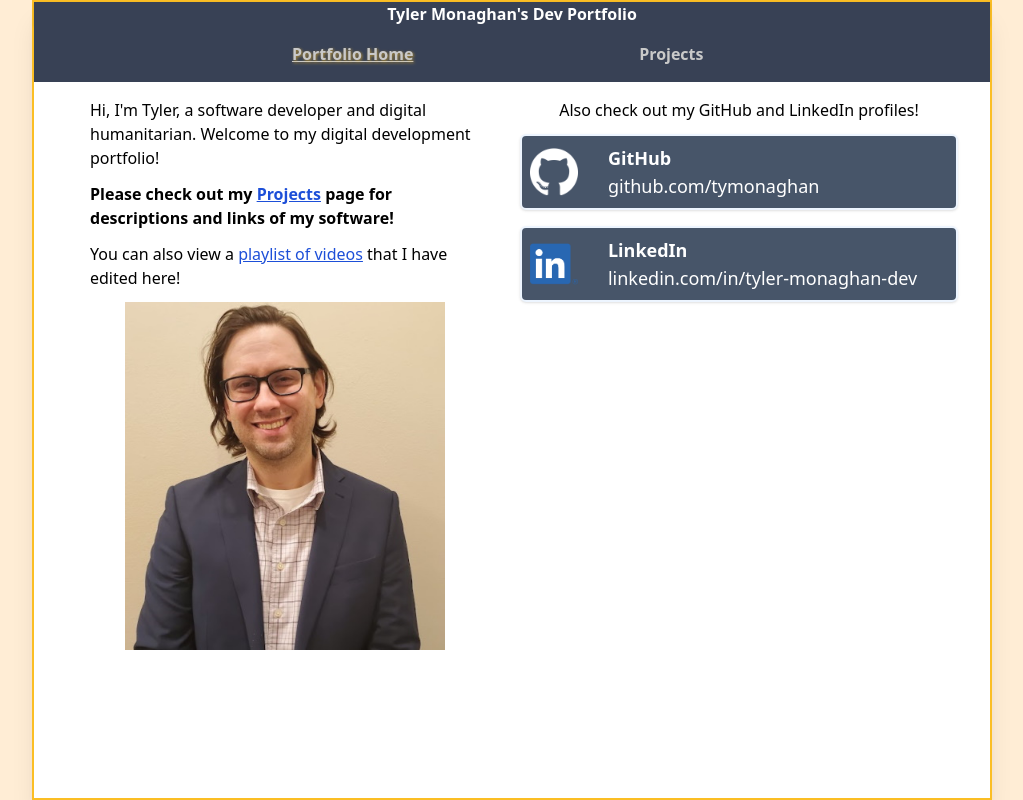
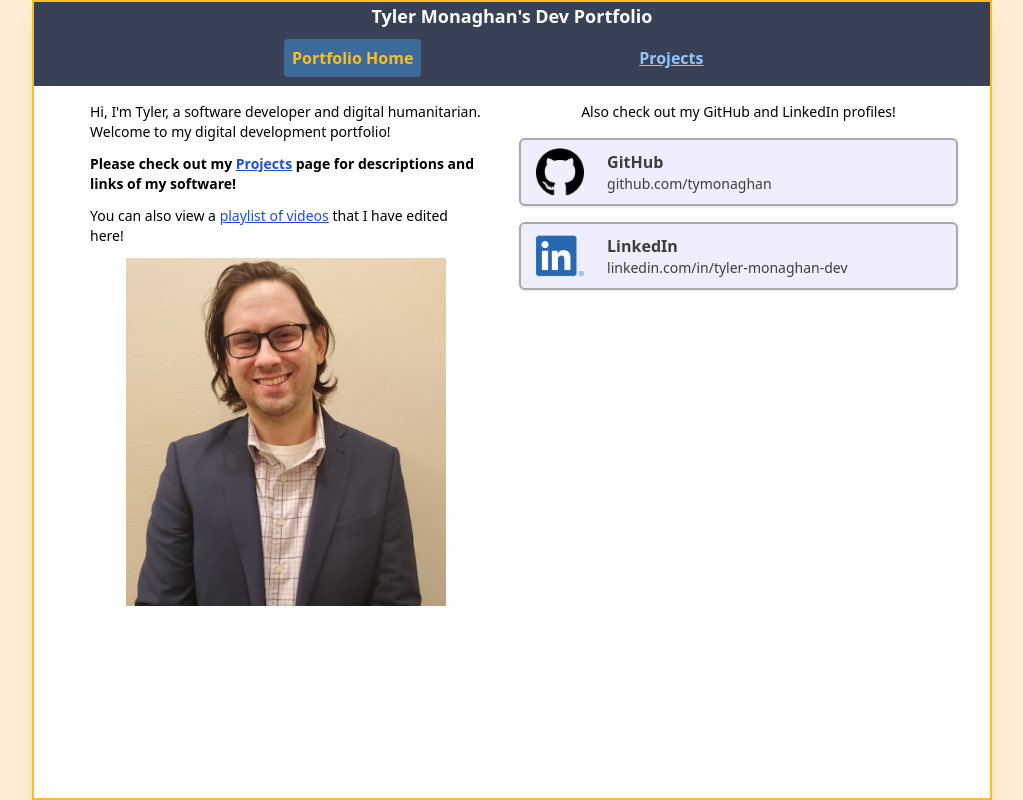
Before and after one commit to tymonaghan/dev-portfolio, a React app: page / in a window 1280 px wide. Shown: the whole page, without its empty margins (128-1151 px from the left). Built offline with nearby package versions, Linux system fonts and the light colour scheme.

Commit message:
color, sizing, and dark/light theme improvements

```diff
--- a/app/components/ButtonGroup.js
+++ b/app/components/ButtonGroup.js
@@ -4,11 +4,11 @@ const ButtonGroup = (props) => {
   const { repo, site, iconUrl } = props;
 
   return (
-    <div className="">
+    <div className=" text-xs sm:text-sm ">
       <a href={repo} target="_blank">
         <button
           type="button"
-          className="bg-card-button text-text-primary-dark text-sm sm:text-base font-medium rounded-sm shadow-xl p-1 px-2 mx-3 my-1 "
+          className="bg-card-button text-text-primary-dark font-medium rounded-sm shadow-xl p-1 px-2 mx-3 my-1 "
         >
           <div className="flex">
             <img
@@ -23,7 +23,7 @@ const ButtonGroup = (props) => {
       <a href={site} target="_blank">
         <button
           type="button"
-          className="bg-card-button text-text-primary-dark text-sm sm:text-base font-medium rounded-sm shadow-xl p-1 px-2 mx-3 my-1 "
+          className="bg-card-button text-text-primary-dark font-medium rounded-sm shadow-xl p-1 px-2 mx-3 my-1 "
         >
           <div className="flex">
             <img
--- a/app/components/Home.js
+++ b/app/components/Home.js
@@ -4,13 +4,13 @@ import { Link } from "react-router-dom";
 
 const Home = () => {
   return (
-    <div className="flex-col h-full lg:columns-2 w-full px-4 sm:px-8 py-2 sm:py-4 text-center text-text-primary-light dark:text-text-primary-dark">
+    <div className="flex-col h-full lg:columns-2 w-full px-4 sm:px-8 py-2 sm:py-4 text-center text-text-primary-light dark:text-text-primary-dark text:xs sm:text-sm">
       <div className="flex-col lg:px-6 ">
-        <p className="text-sm sm:text-base text-left">
+        <p className="text-left">
           Hi, I'm Tyler, a software developer and digital humanitarian. Welcome
           to my digital development portfolio!{" "}
         </p>
-        <p className="text-sm sm:text-base text-left font-bold my-3">
+        <p className="text-left font-bold my-3">
           Please check out my{" "}
           <Link
             to="/projects"
@@ -20,7 +20,7 @@ const Home = () => {
           </Link>{" "}
           page for descriptions and links of my software!
         </p>
-        <p className="text-sm sm:text-base text-left  my-3">
+        <p className="text-left my-3">
           You can also view a{" "}
           <a
             href="https://youtube.com/playlist?list=PLNfOYoJq-Yg6JX4UZsJK9LDvFaHztS59G"
@@ -38,7 +38,7 @@ const Home = () => {
           />
         </div>
       </div>
-      <div className="text-sm sm:text-base text-left lg:text-center my-3 flex-col align-middle justify-center h-96 ">
+      <div className="text-left lg:text-center my-3 flex-col align-middle justify-center h-96 ">
         <p className="lg:max-h-5">
           Also check out my GitHub and LinkedIn profiles!
         </p>
--- a/app/components/IDCard.js
+++ b/app/components/IDCard.js
@@ -5,17 +5,18 @@ const IDCard = (props) => {
   const { title, url } = props;
   return (
     <a target="_blank" href={`https://www.${url}`}>
-      <div className="flex max-w-lg max-h-22 m-4 py-2 mx-auto bg-card-background hover:bg-card-highlight border-border-dark border-2 shadow rounded-md space-x-4 ">
+      <div className="flex max-w-lg max-h-22 m-4 py-2 mx-auto bg-card-background dark:bg-card-background-dark hover:bg-card-highlight dark:hover:bg-card-highlight-dark border-border dark:border-border-dark border-2 shadow rounded-md space-x-4 ">
         <div className="w-1/6 pl-2 my-auto">
-          <img className="aspect-square max-h-12" src={`/${title}.png`} />
+          <img
+            className={`aspect-square max-h-12 mx-auto ${
+              title == "GitHub" ? "brightness-0" : ""
+            } dark:brightness-100`}
+            src={`/${title}.png`}
+          />
         </div>
-        <div className="m-auto w-5/6 text-left">
-          <p className="text-text-primary-dark text-base md:text-lg space-y-2 font-bold">
-            {title}
-          </p>
-          <p className="text-text-primary-dark text-sm md:text-lg space-y-2">
-            {url}
-          </p>
+        <div className="m-auto w-5/6 text-left dark:text-text-primary-dark text-text-secondary-light">
+          <p className="text-sm sm:text-base space-y-2 font-bold">{title}</p>
+          <p className="text-xs sm:text-sm space-y-2">{url}</p>
         </div>
       </div>
     </a>
--- a/app/components/NavBar.js
+++ b/app/components/NavBar.js
@@ -1,24 +1,25 @@
 import React from "react";
-import { NavLink } from "react-router-dom";
+import { NavLink, Link } from "react-router-dom";
 
 const NavBar = () => {
-  let activeStyle = {
-    // this style applies to the currently selected NavLink item
-    textDecoration: "underline",
-    textShadow: "1px 1px 3px #fbbe2499",
-    color: "accent",
-  };
+  const activeStyle =
+    "text-accent bg-card-highlight dark:bg-card-highlight-dark rounded p-2";
+  const inactiveStyle = "underline text-link-dark dark:text-link-light";
+
   return (
-    <div className="">
-      <div className="bg-background-dark text-base font-semibold text-center shadow text-text-primary-dark">
-        Tyler Monaghan's Dev Portfolio
-      </div>
-      {/* <div className="bg-accent text-sm text-center">Under Construction</div> */}
-      <div className="flex h-14 bg-background-dark dark:bg-gutter-dark  text-text-secondary-dark dark:text-text-primary-light font-bold justify-center">
+    <div className="text-text-primary-dark">
+      <Link to="/">
+        <div className="bg-background-dark text-lg font-bold text-center ">
+          Tyler Monaghan's Dev Portfolio
+        </div>
+      </Link>
+      <div className="flex h-14 bg-background-dark dark:bg-gutter-dark font-bold justify-center">
         <div className="my-auto  w-2/6 text-center">
           <NavLink
             to="/"
-            style={({ isActive }) => (isActive ? activeStyle : undefined)}
+            className={({ isActive }) =>
+              isActive ? activeStyle : inactiveStyle
+            }
           >
             Portfolio Home
           </NavLink>
@@ -26,7 +27,9 @@ const NavBar = () => {
         <div className="my-auto  w-2/6 text-center">
           <NavLink
             to="/projects"
-            style={({ isActive }) => (isActive ? activeStyle : undefined)}
+            className={({ isActive }) =>
+              isActive ? activeStyle : inactiveStyle
+            }
           >
             Projects
           </NavLink>
--- a/app/components/ProjectDetailCard.js
+++ b/app/components/ProjectDetailCard.js
@@ -24,7 +24,7 @@ const ProjectDetailCard = () => {
       className=" fixed left-0 top-0 h-screen w-screen z-10 bg-gutter-light dark:bg-background-dark bg-opacity-70 dark:bg-opacity-70"
       onClick={clickHandler}
     >
-      <div className="z-20 mx-auto my-4 w-5/6 sm:w-3/4 h-3/4 text-center overflow-auto text-text-primary-dark bg-card-background p-0 border-4 border-border-dark shadow rounded">
+      <div className="z-20 mx-auto my-4 w-5/6 sm:w-3/4 h-3/4 text-center overflow-auto text-text-secondary-light dark:text-text-primary-dark bg-card-background dark:bg-card-background-dark p-0 border-4 border-border dark:border-border-dark shadow rounded">
         <div className="w-1/12 fixed right-10 sm:right-24 md:right-32 lg:right-40">
           <Link to="/projects">
             <button type="button" className="py-1 px-2 text-xl">
@@ -54,7 +54,7 @@ const ProjectDetailCard = () => {
             </div>
           </div>
           {/* COLUMN BREAK */}
-          <div className="text-sm sm:text-base text-left text-text-primary-dark my-2 break-before-column">
+          <div className="text-xs sm:text-sm text-left  my-2 break-before-column">
             <p>{project.longDescription}</p>
           </div>
           <div className="w-full bg-gutter-dark p-2 text-center font-semibold rounded my-2">
--- a/app/components/ProjectListCard.js
+++ b/app/components/ProjectListCard.js
@@ -6,7 +6,7 @@ const ProjectListCard = (props) => {
   const { project } = props;
 
   return (
-    <div className="flex max-w-xl my-2 sm:my-6 p-4 mx-auto bg-card-background hover:bg-card-highlight border-border-dark border-2  shadow rounded-md  text-text-primary-dark">
+    <div className="flex max-w-xl my-2 sm:my-6 p-4 mx-auto bg-card-background dark:bg-card-background-dark hover:bg-card-highlight border-border dark:border-border-dark border-2  shadow rounded-md  text-text-secondary-light dark:text-text-primary-dark">
       <div className="w-1/4 mr-5 my-auto">
         <Link to={`./${project.slug}`}>
           <div className="font-bold text-center text-sm sm:text-base">
--- a/app/components/TechIcons.js
+++ b/app/components/TechIcons.js
@@ -113,10 +113,12 @@ const TechIcons = (props) => {
       {technologies.map((tech, key) => {
         // console.log(tech);
         return (
-          <div className="flex-col align-middle justify-center text-center">
+          <div
+            className="flex-col align-middle justify-center text-center"
+            key={key}
+          >
             <a href={iconKey[tech].url} target="_blank">
               <svg
-                key={key}
                 role="img"
                 viewBox="-2 -2 28 28"
                 className="mx-auto w-10 sm:w-14 lg:w-20 aspect-square rounded-full bg-background-light ring-2 ring-background-light"
--- a/app/projectData.js
+++ b/app/projectData.js
@@ -11,7 +11,7 @@ const projectData = {
       description:
         "Mobile game where users attempt to match a random daily pose.",
       longDescription:
-        "POSEle is a mobile game developed in React Native. This was a group project that I completed with my peers at Fullstack Academy: Smit Patel, Yehoon (Luke) Joo, and John Arroyo. In this project, we emphasized building a complete, usable product without errors or crashes. We conducted beta testing and released a progressive web app version of the game all within about 2.5 weeks.",
+        "A video demo is available on the project repo README! POSEle is a mobile game developed in React Native. This was a group project that I completed with my peers at Fullstack Academy: Smit Patel, Yehoon (Luke) Joo, and John Arroyo. In this project, we emphasized building a complete, usable product without errors or crashes. We conducted beta testing and released a progressive web app version of the game all within about 2.5 weeks.",
       iconUrl: "/posele-icon.png",
       technologies: ["react", "expo", "firebase", "tensorflow", "netlify"],
     },
```
Also changed, not shown: tailwind.config.js (+5 -2 lines), public/output.css.
